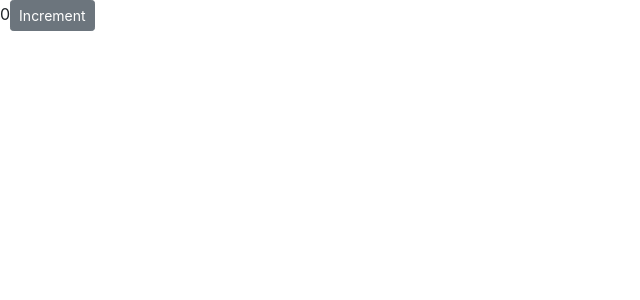
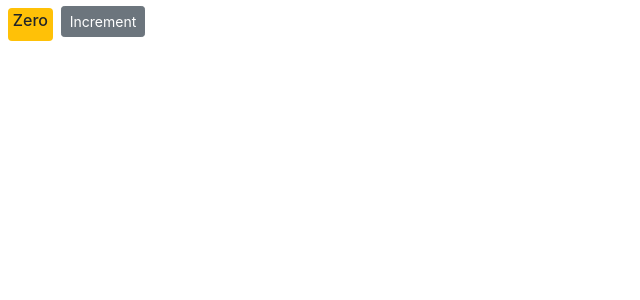
Before and after one commit to Zeydi/react-counter, a React (Create React App) app: page / in a window 1280 px wide. Shown: the top 300 px of the page, without its empty margins (0-640 px from the left). Built offline with nearby package versions, Linux system fonts and the light colour scheme.

Commit message:
added styles to counter component

```diff
--- a/src/components/counter.jsx
+++ b/src/components/counter.jsx
@@ -7,10 +7,19 @@
   handleIncrement = () => {
     this.setState({ count: this.state.count + 1 });
   };
+  getBadgeClasses() {
+    let classes = "badge m-2 badge-";
+    classes += this.state.count === 0 ? "warning" : "primary";
+    return classes;
+  }
+  formatCount() {
+    const { count } = this.state;
+    return count === 0 ? <h6>Zero</h6> : count;
+  }
   render() {
     return (
       <div>
-        <span>{this.state.count}</span>
+        <span className={this.getBadgeClasses()}>{this.formatCount()}</span>
         <button
           className="btn btn-secondary btn-sm"
           onClick={this.handleIncrement}
```
